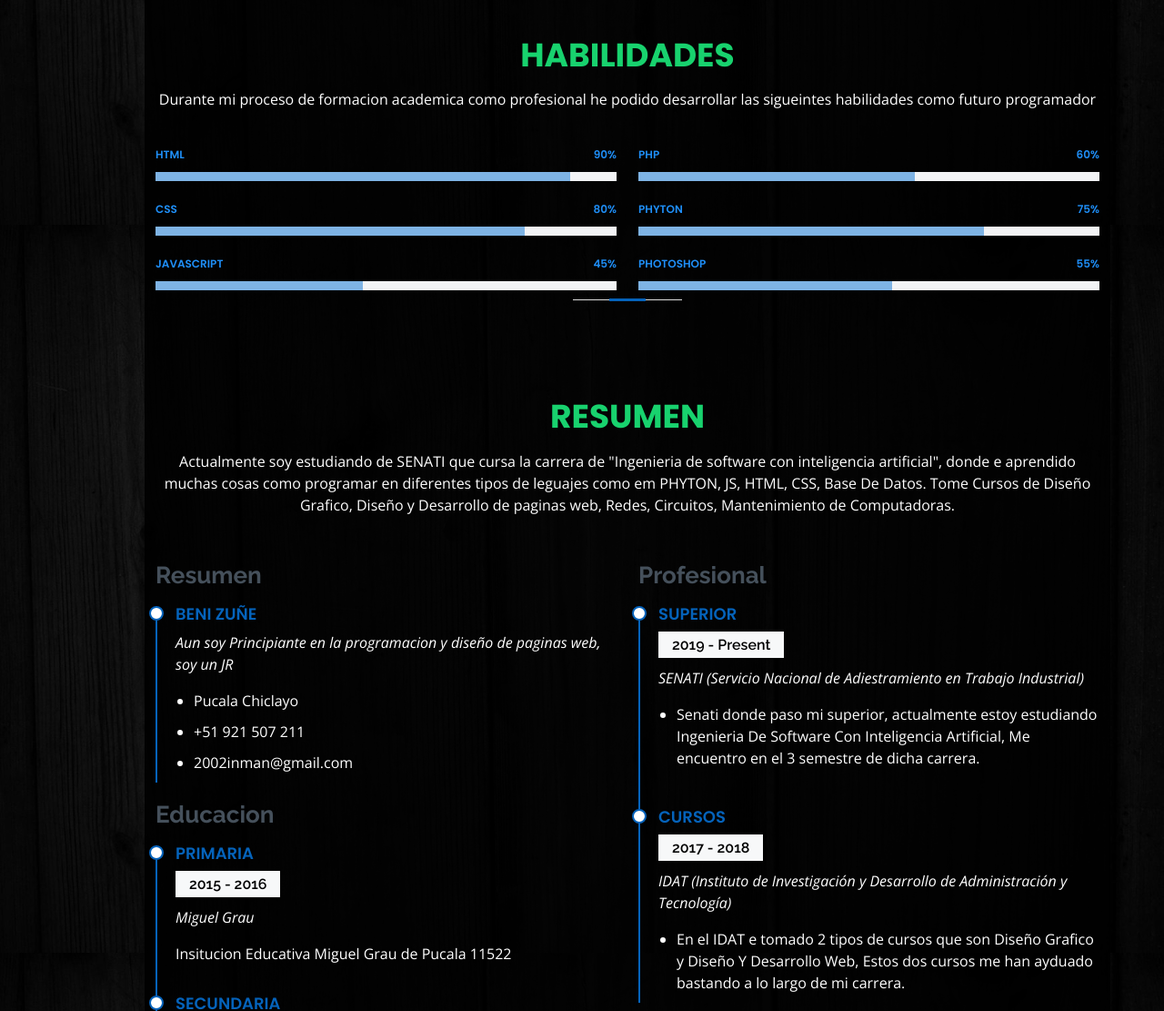
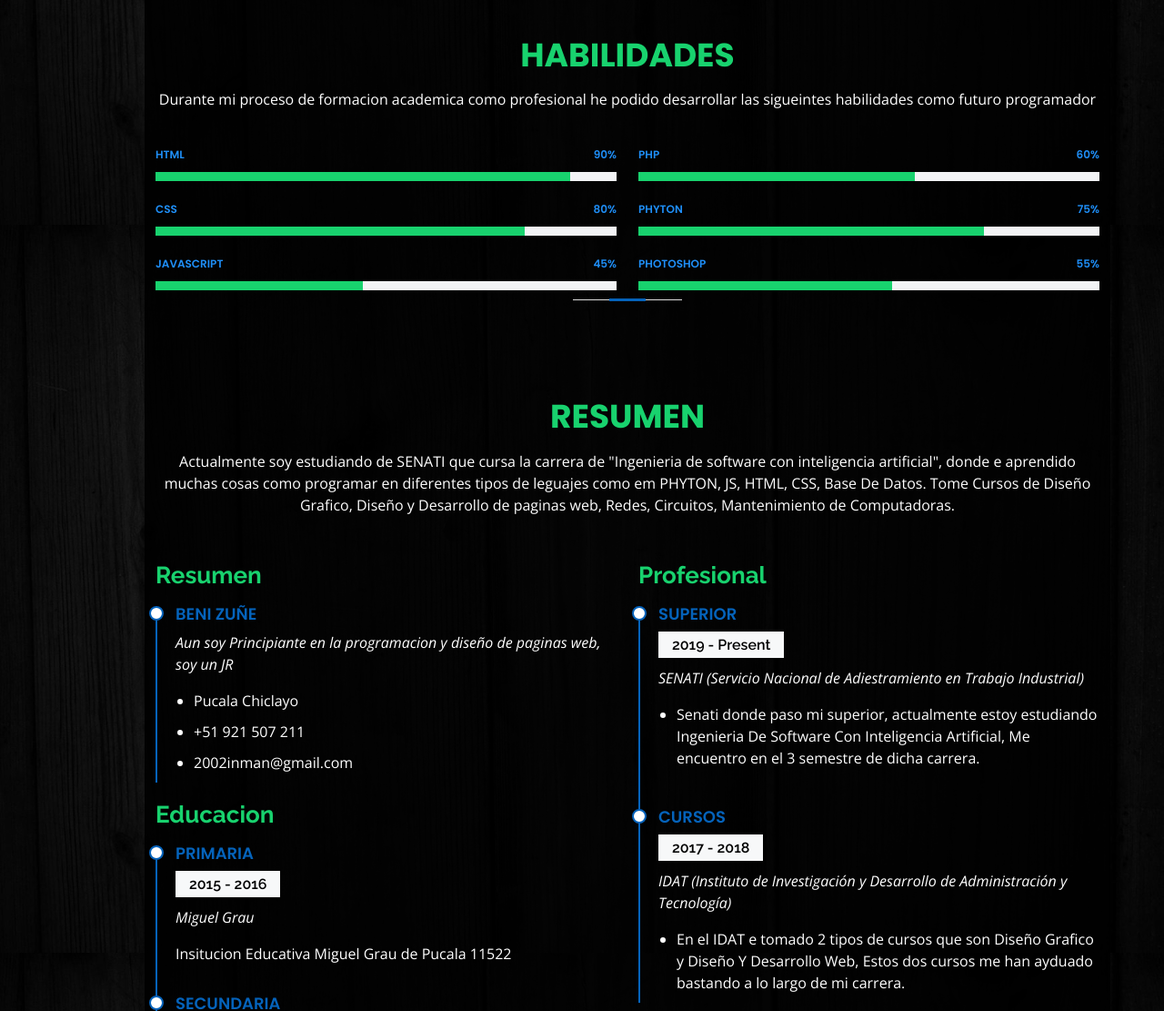
Before and after one commit to BENI0609/Beni.github.io, a plain HTML site: page index.html in a window 1280 px wide. Shown: the part 1353-2464 px from the top of the page at 91% size. Drawn offline with nearby package versions, Linux system fonts and the light colour scheme.

Commit message:
estilos de barra

```diff
--- a/assets/css/style.css
+++ b/assets/css/style.css
@@ -376,6 +376,7 @@ section {
 }
 .section-title p {
   margin-bottom: 0;
+
 }
 
 /*--------------------------------------------------------------
@@ -488,7 +489,7 @@ section {
   width: 1px;
   height: 10px;
   transition: 0.9s;
-  background-color: #7eb3e4;
+  background-color: #18d26e;
 }
 
 /*--------------------------------------------------------------
@@ -503,7 +504,7 @@ section {
   font-weight: 700;
   margin-top: 20px;
   margin-bottom: 20px;
-  color: #45505b;
+  color: #18d26e;
 }
 .resume .resume-item {
   padding: 0 0 20px 20px;
```
